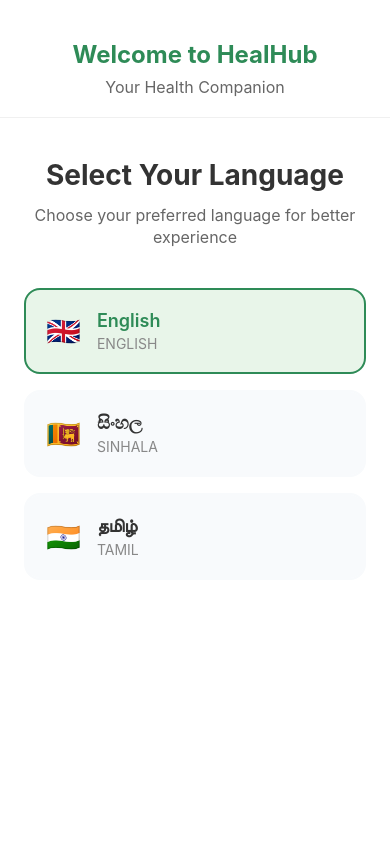
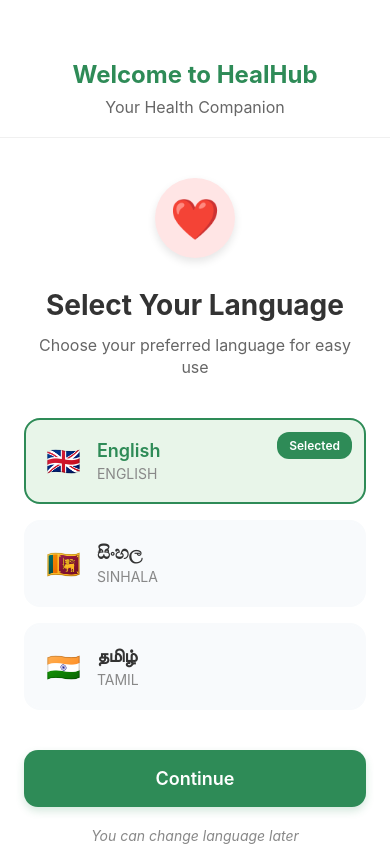
Before and after one commit to kavinda9210/HealHUbDesktopApp, a React Native app in the folder HealHubMobileApp/: screen / in a window 390 px wide. Built offline with nearby package versions, Linux system fonts and the light colour scheme.

Commit message:
create language selecter

```diff
--- a/HealHubMobileApp/App.tsx
+++ b/HealHubMobileApp/App.tsx
@@ -1,8 +1,7 @@
 import React, { useState, useEffect, useRef } from 'react';
 
 import { View, StyleSheet } from 'react-native';
-import { SafeAreaProvider } from 'react-native-safe-area-context'; // Add this
-
+import { SafeAreaProvider } from 'react-native-safe-area-context';
 import * as SplashScreen from 'expo-splash-screen';
 import { LanguageProvider } from './context/LanguageContext';
 import HealHubLogo from './components/HealHubLogo';
@@ -83,7 +82,7 @@
 
   // Show language selection
   if (screen === 'language') {
-    return <LanguageSelector onLanguageSelected={handleLanguageSelected} />;
+    return <LanguageSelector onContinue={handleLanguageSelected} />;
   }
 
   // Show main app
--- a/HealHubMobileApp/components/LanguageSelector.tsx
+++ b/HealHubMobileApp/components/LanguageSelector.tsx
@@ -1,49 +1,80 @@
-import React from 'react';
+import React, { useState } from 'react';
 import {
   View,
   Text,
   StyleSheet,
+  ScrollView,
   TouchableOpacity,
   StatusBar,
+  Platform,
 } from 'react-native';
-import { SafeAreaView } from 'react-native-safe-area-context';
 import { useLanguage, Language } from '../context/LanguageContext';
 
-const LanguageSelector = ({ onLanguageSelected }: { onLanguageSelected?: () => void }) => {
+interface LanguageSelectorProps {
+  onContinue: () => void;
+}
+
+const LanguageSelector = ({ onContinue }: LanguageSelectorProps) => {
   const { language, setLanguage, t } = useLanguage();
+  const [selectedLang, setSelectedLang] = useState<Language>(language);
 
   const languages: { code: Language; name: string; flag: string }[] = [
-    { code: 'english', name: t('english'), flag: '🇬🇧' },
-    { code: 'sinhala', name: t('sinhala'), flag: '🇱🇰' },
-    { code: 'tamil', name: t('tamil'), flag: '🇮🇳' },
+    { code: 'english', name: 'English', flag: '🇬🇧' },
+    { code: 'sinhala', name: 'සිංහල', flag: '🇱🇰' },
+    { code: 'tamil', name: 'தமிழ்', flag: '🇮🇳' },
   ];
 
   const handleLanguageSelect = (lang: Language) => {
-    setLanguage(lang);
-    if (onLanguageSelected) {
-      onLanguageSelected();
-    }
+    setSelectedLang(lang);
+    // Don't update context immediately, wait for continue button
+  };
+
+  const handleContinue = () => {
+    // Update the actual language in context
+    setLanguage(selectedLang);
+    // Navigate to main app
+    onContinue();
   };
 
   return (
-    <SafeAreaView style={styles.container}>
+    <View style={styles.container}>
       <StatusBar barStyle="dark-content" backgroundColor="#ffffff" />
 
       <View style={styles.header}>
-        <Text style={styles.welcome}>{t('welcome')}</Text>
-        <Text style={styles.tagline}>{t('tagline')}</Text>
+        <Text style={styles.welcome}>
+          {selectedLang === 'sinhala' ? 'හීල්හබ් වෙත සාදරයෙන් පිළිගනිමු' :
+           selectedLang === 'tamil' ? 'ஹீல்ஹப்பிற்கு வரவேற்கிறோம்' :
+           'Welcome to HealHub'}
+        </Text>
+        <Text style={styles.tagline}>
+          {selectedLang === 'sinhala' ? 'ඔබගේ සෞඛ්‍ය සහයක' :
+           selectedLang === 'tamil' ? 'உங்கள் சுகாதார துணை' :
+           'Your Health Companion'}
+        </Text>
       </View>
 
-      <View style={styles.content}>
-        {/* <View style={styles.iconContainer}>
+      <ScrollView
+        style={styles.scroll}
+        contentContainerStyle={styles.scrollContent}
+        showsVerticalScrollIndicator={false}
+        keyboardShouldPersistTaps="handled"
+      >
+        <View style={styles.iconContainer}>
           <View style={styles.heartIcon}>
             <Text style={styles.heartSymbol}>❤️</Text>
           </View>
-        </View> */}
+        </View>
 
-        <Text style={styles.title}>{t('select_language')}</Text>
+        <Text style={styles.title}>
+          {selectedLang === 'sinhala' ? 'ඔබගේ භාෂාව තෝරන්න' :
+           selectedLang === 'tamil' ? 'உங்கள் மொழியைத் தேர்ந்தெடுக்கவும்' :
+           'Select Your Language'}
+        </Text>
+
         <Text style={styles.subtitle}>
-          Choose your preferred language for better experience
+          {selectedLang === 'sinhala' ? 'පහසු භාවිතය සඳහා ඔබේ කැමති භාෂාව තෝරන්න' :
+           selectedLang === 'tamil' ? 'எளிதான பயன்பாட்டிற்கு உங்கள் விருப்ப மொழியைத் தேர்ந்தெடுக்கவும்' :
+           'Choose your preferred language for easy use'}
         </Text>
 
         <View style={styles.languageList}>
@@ -52,7 +83,7 @@
               key={lang.code}
               style={[
                 styles.languageCard,
-                language === lang.code && styles.selectedCard,
+                selectedLang === lang.code && styles.selectedCard,
               ]}
               onPress={() => handleLanguageSelect(lang.code)}
               activeOpacity={0.7}
@@ -61,29 +92,52 @@
                 <View style={styles.languageHeader}>
                   <Text style={styles.flag}>{lang.flag}</Text>
                   <View style={styles.languageInfo}>
-                    <Text style={[
-                      styles.languageName,
-                      language === lang.code && styles.selectedText
-                    ]}>
+                    <Text
+                      style={[
+                        styles.languageName,
+                        selectedLang === lang.code && styles.selectedText,
+                      ]}
+                    >
                       {lang.name}
                     </Text>
                     <Text style={styles.languageCode}>{lang.code.toUpperCase()}</Text>
                   </View>
                 </View>
+              </View>
 
-                {/* {language === lang.code && (
-                  <View style={styles.selectedIndicator}>
-                    <Text style={styles.selectedText}>✓ {t('selected')}</Text>
-                  </View>
-                )} */}
-              </View>
+              {selectedLang === lang.code && (
+                <View style={styles.selectedIndicator} pointerEvents="none">
+                  <Text style={styles.selectedIndicatorText} numberOfLines={1} ellipsizeMode="tail">
+                    {selectedLang === 'sinhala' ? 'තෝරාගත්' :
+                     selectedLang === 'tamil' ? 'தேர்ந்தெடுக்கப்பட்டது' :
+                     'Selected'}
+                  </Text>
+                </View>
+              )}
             </TouchableOpacity>
           ))}
         </View>
 
+        <TouchableOpacity
+          style={styles.continueButton}
+          onPress={handleContinue}
+          activeOpacity={0.8}
+          disabled={!selectedLang}
+        >
+          <Text style={styles.continueButtonText}>
+            {selectedLang === 'sinhala' ? 'කරගෙන යන්න' :
+             selectedLang === 'tamil' ? 'தொடரவும்' :
+             'Continue'}
+          </Text>
+        </TouchableOpacity>
 
-      </View>
-    </SafeAreaView>
+        <Text style={styles.note}>
+          {selectedLang === 'sinhala' ? 'ඔබට පසුව භාෂාව වෙනස් කළ හැකිය' :
+           selectedLang === 'tamil' ? 'பின்னர் மொழியை மாற்றலாம்' :
+           'You can change language later'}
+        </Text>
+      </ScrollView>
+    </View>
   );
 };
 
@@ -91,9 +145,10 @@
   container: {
     flex: 1,
     backgroundColor: '#ffffff',
+    paddingTop: Platform.OS === 'android' ? StatusBar.currentHeight : 40,
   },
   header: {
-    paddingTop: 40,
+    paddingTop: 20,
     paddingHorizontal: 24,
     paddingBottom: 20,
     alignItems: 'center',
@@ -112,10 +167,13 @@
     color: '#666',
     textAlign: 'center',
   },
-  content: {
+  scroll: {
     flex: 1,
+  },
+  scrollContent: {
     padding: 24,
     paddingTop: 40,
+    paddingBottom: 40,
   },
   iconContainer: {
     alignItems: 'center',
@@ -161,6 +219,7 @@
     padding: 20,
     borderWidth: 2,
     borderColor: '#f8fafc',
+    position: 'relative',
   },
   selectedCard: {
     backgroundColor: '#E8F5E9',
@@ -198,10 +257,19 @@
     color: '#888',
   },
   selectedIndicator: {
+    position: 'absolute',
+    top: 12,
+    right: 12,
     backgroundColor: '#2E8B57',
     paddingHorizontal: 12,
     paddingVertical: 6,
     borderRadius: 12,
+    maxWidth: 160,
+  },
+  selectedIndicatorText: {
+    color: '#ffffff',
+    fontWeight: '600',
+    fontSize: 12,
   },
   continueButton: {
     backgroundColor: '#2E8B57',
@@ -219,6 +287,13 @@
     fontSize: 18,
     fontWeight: '600',
   },
+  note: {
+    textAlign: 'center',
+    color: '#888',
+    fontSize: 14,
+    marginTop: 20,
+    fontStyle: 'italic',
+  },
 });
 
 export default LanguageSelector;
--- a/HealHubMobileApp/context/LanguageContext.tsx
+++ b/HealHubMobileApp/context/LanguageContext.tsx
@@ -27,7 +27,7 @@
     selected: 'Selected',
   },
   sinhala: {
-    welcome: 'හීල්හබ් වෙත සාදරයෙන් පිළිගනිමු',
+    welcome: 'HealHub වෙත සාදරයෙන් පිළිගනිමු',
     select_language: 'ඔබගේ භාෂාව තෝරන්න',
     continue: 'කරගෙන යන්න',
     english: 'ඉංග්‍රීසි',
@@ -41,7 +41,7 @@
     selected: 'තෝරාගත්',
   },
   tamil: {
-    welcome: 'ஹீல்ஹப்பிற்கு வரவேற்கிறோம்',
+    welcome: 'HealHubக்கு வரவேற்கிறோம்',
     select_language: 'உங்கள் மொழியைத் தேர்ந்தெடுக்கவும்',
     continue: 'தொடரவும்',
     english: 'ஆங்கிலம்',
```
